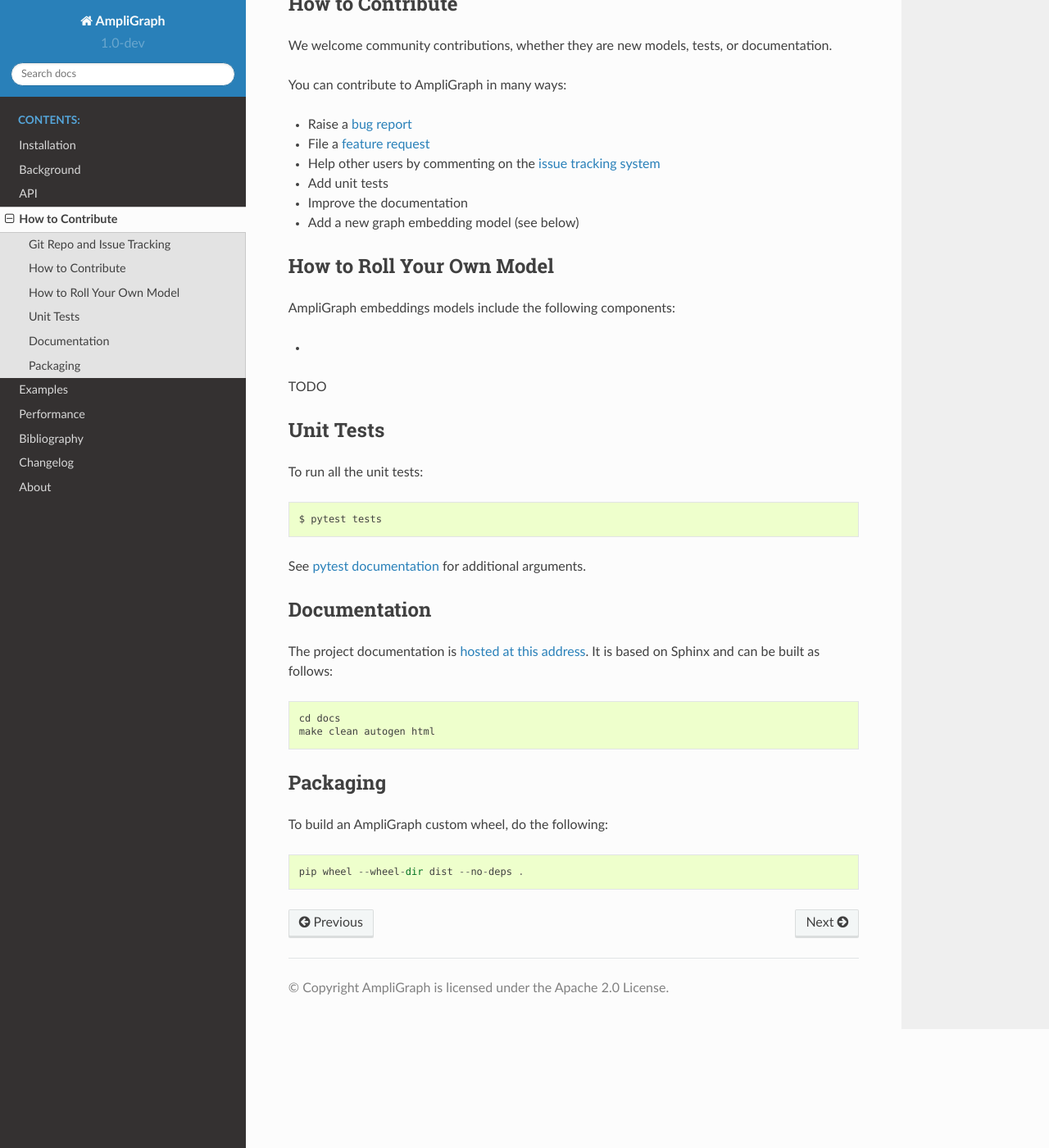
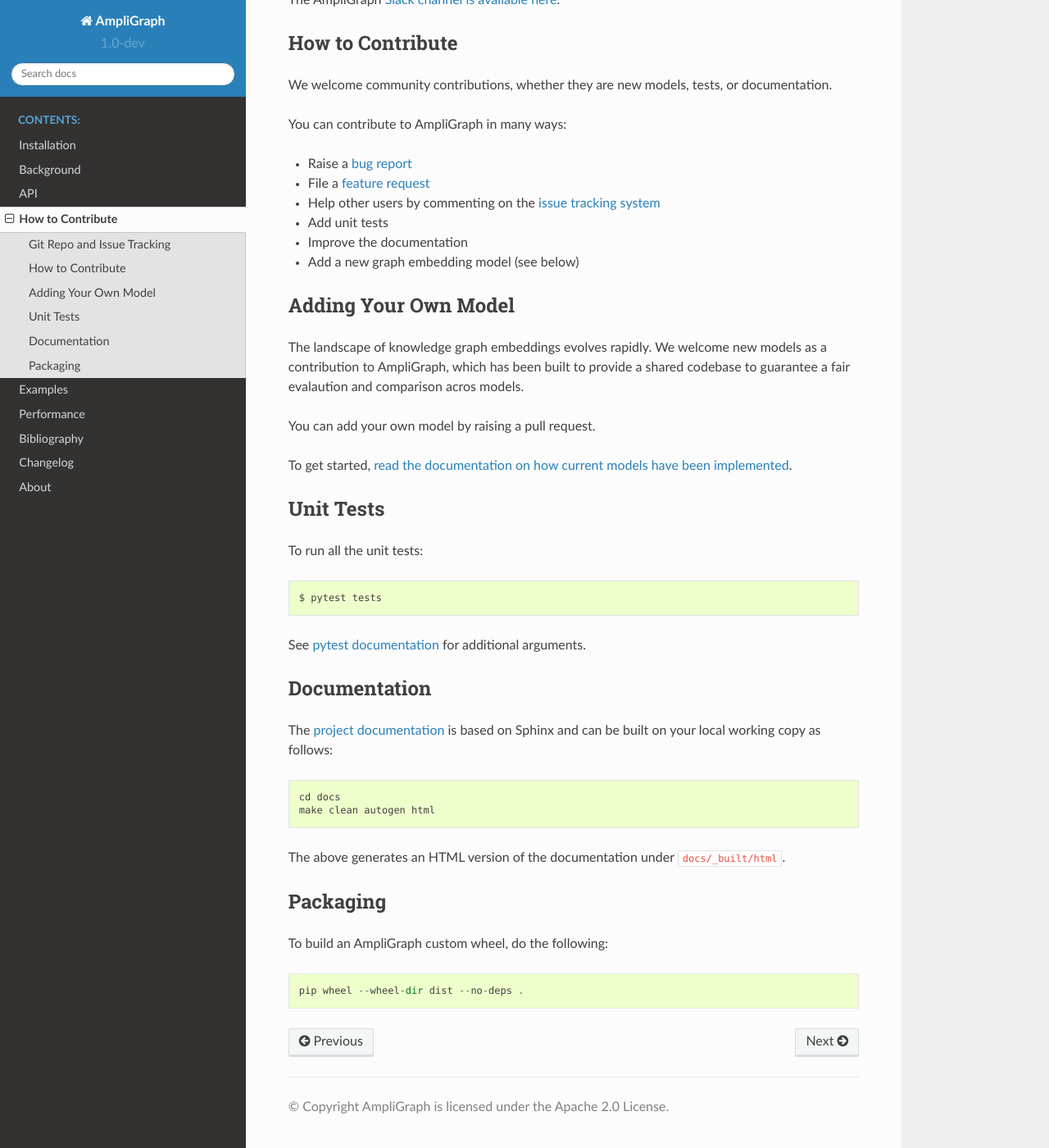
Before and after one commit to Accenture/AmpliGraph, a Sphinx documentation site: the page built from docs/dev.md, in a window 1280 px wide and 1400 px high, scrolled down 324 px. Shown: the whole window at 82% size. Built offline with Sphinx 7.4.7 and the Read the Docs theme 2.0.0, drawn with Linux system fonts in a browser that asks for light colours; the version number is read from the project's files by our own code; some of the changed text lies outside the part shown.

Commit message:
updated how-to-contribute page

````diff
--- a/docs/dev.md
+++ b/docs/dev.md
@@ -5,6 +5,8 @@
 AmpliGraph [repository is available on GitHub](https://innersource.accenture.com/projects/DL/repos/xai-link-prediction/).
 
 A list of open issues [is available here](https://github.com/Accenture/AmpliGraph/issues).
+
+The AmpliGraph [Slack channel is available here](https://join.slack.com/t/ampligraph/shared_invite/enQtNTc2NTI0MzUxMTM5LTAxM2ViYTc0ZTI2NzNhOGZiNjkzZjNkN2NkNDc3NWUyZmU2Njg0MDMxYWY5NGUwYWVmOTNkOWI5NmI0NDJjYWI).
 
 
 ## How to Contribute
@@ -19,15 +21,18 @@
 - Add a new graph embedding model (see below)
 
 
-## How to Roll Your Own Model
+## Adding Your Own Model
 
-AmpliGraph embeddings models include the following components:
+The landscape of knowledge graph embeddings evolves rapidly.
+We welcome new models as a contribution to AmpliGraph, which has been built to provide a shared codebase to guarantee a
+fair evalaution and comparison acros models.
 
--
+You can add your own model by raising a pull request.
+
+To get started, [read the documentation on how current models have been implemented](ampligraph.latent_features.html#anatomy-of-a-model).
 
 
 
-TODO
 
 
 ## Unit Tests
@@ -43,13 +48,15 @@
 
 ## Documentation
 
-The project documentation is [hosted at this address](https://docs.ampligraph.org).
-It is based on Sphinx and can be built as follows:
+The [project documentation](https://docs.ampligraph.org) is based on Sphinx and can be built on your local working
+copy as follows:
 
 ```
 cd docs
 make clean autogen html
 ```
+
+The above generates an HTML version of the documentation under `docs/_built/html`.
 
 
 ## Packaging
````
